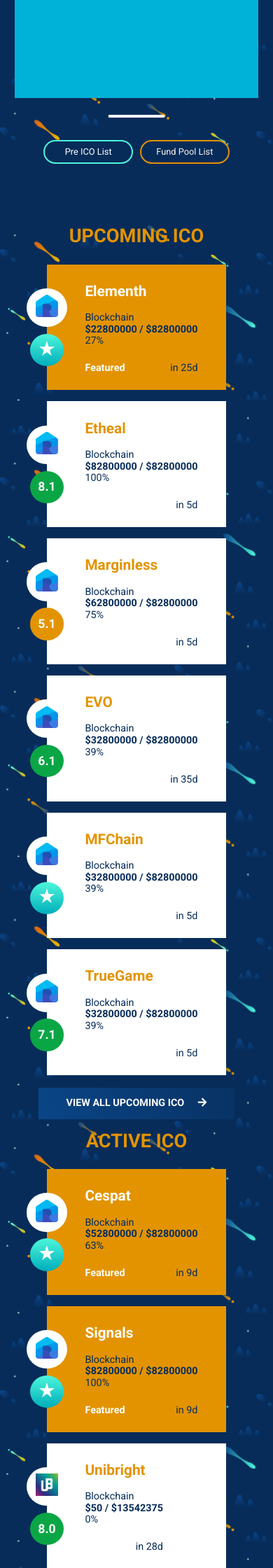
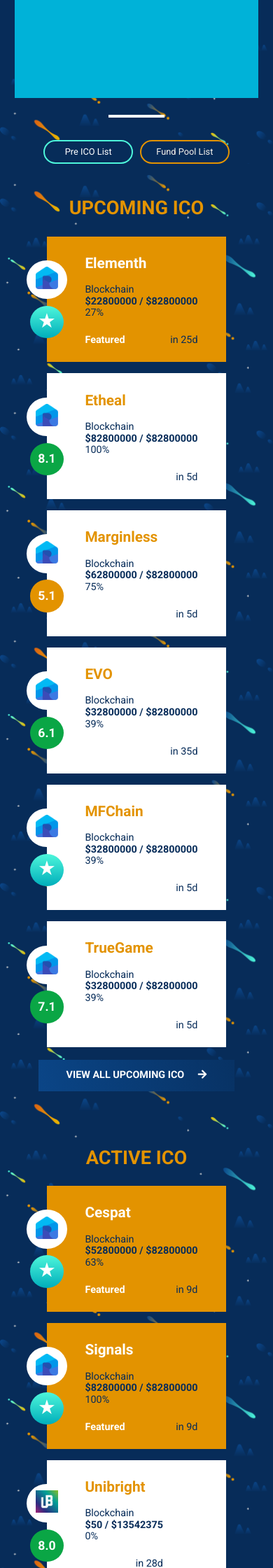
Before and after one commit to moonlandingnetwork/moonlandingnetwork.github.io, a Jekyll site: the page built from index.html, in a window 390 px wide. Shown: the part 1011-3251 px from the top of the page at 70% size. Built offline with Jekyll 4.4.1, drawn with Linux system fonts in a browser that asks for light colours; cached includes are drawn as plain includes; nearby versions of some CDN libraries; comment, search, counter and statistics services are not loaded.

Commit message:
Homepage Mobile Layout Revison

```diff
--- a/css/style.css
+++ b/css/style.css
@@ -2099,6 +2099,9 @@ footer{
     footer{
         flex-direction: column;
     }
+    .footer-logo{
+        margin-top: 1rem;
+    }
     .footer-about{
         margin: 3rem 0 0 0;
     }
@@ -2106,7 +2109,7 @@ footer{
         margin: 1rem 0;
     }
     .footer-links{
-        margin: 1rem 0 0 0;
+        margin: 0;
     }
     .disclaimer{
         height: 9rem;
@@ -2160,6 +2163,10 @@ footer{
     }
     .ico-grid{
         flex-direction: column;
-    }
-
-}
+        margin: 1rem 0;
+    }
+    .ico-col{
+        margin: 2rem 0;
+    }
+
+}
```
